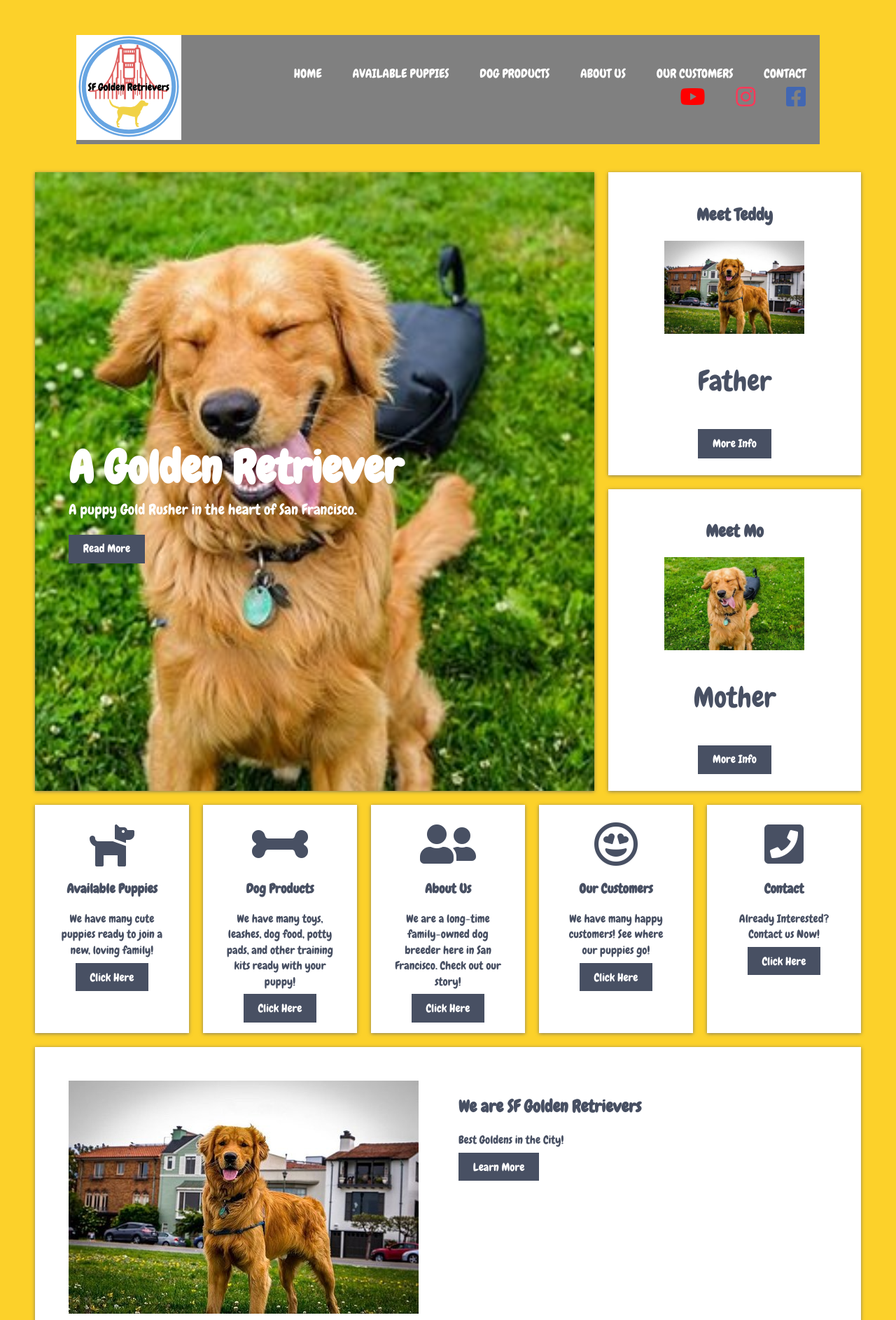
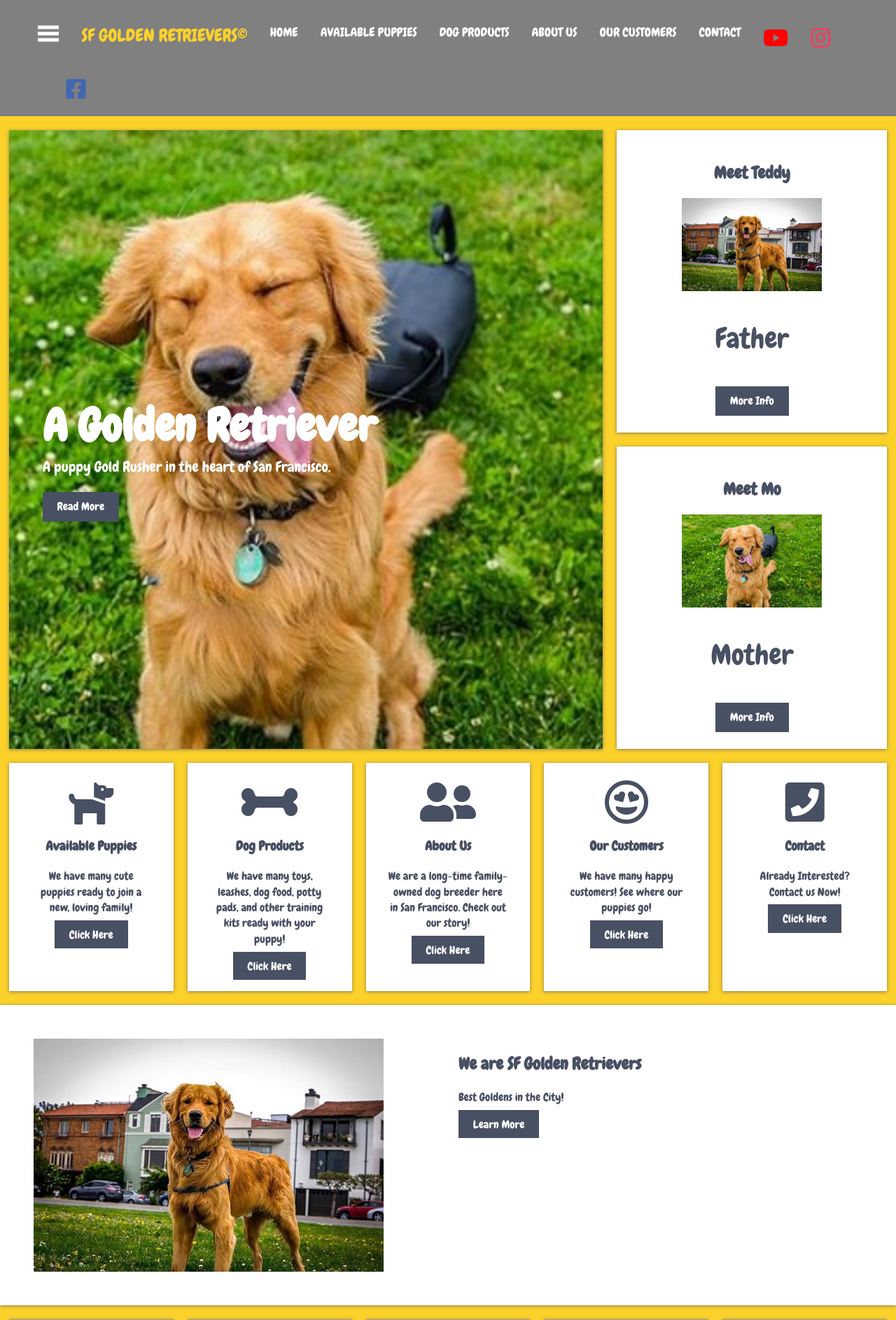
Before and after one commit to kotran222/sf-golden-retrievers, a PHP site: page / in a window 1280 px wide. Shown: the top 1886 px of the page at 70% size. Run offline with PHP 8.4, Linux system fonts and the light colour scheme; some libraries are stand-ins or nearby versions; grey boxes are pictures that could not be loaded.

Commit message:
updates to nav-bar

```diff
--- a/index.html
+++ b/index.html
@@ -20,24 +20,61 @@
         <!-- BLURB -->
         <div class="main">
             <!-- Navigation bar-->
-            <nav class="main-nav">
-                <div class="logo">
-                    <img src="images/logo2/logo.jpg"/>
-                </div>
-                <div class="nav-links">
-                    <ul>
+            <nav class="nav-bar">
+
+                <!-- The selection of tabs -->
+                <div class="nav-bar-selections">
+
+                    <!-- Side Menu -->
+                    <span class="open-slide">
+                        <a href="#" onclick="openSlideMenu()">
+                            <svg width="30" height="30">
+                                <path d="M0, 5 30, 5" stroke="#fff" stroke-width="5"/>
+                                <path d="M0, 14 30, 14" stroke="#fff" stroke-width="5"/>
+                                <path d="M0, 23 30, 23" stroke="#fff" stroke-width="5"/>
+                            </svg>
+                        </a>
+                    </span>
+
+                    <!-- Logo -->
+                    <div class="logo">
+                        <!-- <a href="#"><img src="images/logo2/logo.jpg"/></a> -->
+                        <a href="#" id="brand">SF GOLDEN RETRIEVERS&copy;</a>
+                    </div>
+
+                    <!-- Sub-tabs -->
+                    <ul class="nav-links">
                         <li><a href="#">Home</a></li>
                         <li><a href="sub_tabs/available_puppies.html">Available Puppies</a></li>
                         <li><a href="sub_tabs/dog_products.html">Dog Products</a></li>
                         <li><a href="sub_tabs/about_us.html">About Us</a></li>
                         <li><a href="sub_tabs/our_customers.html">Our Customers</a></li>
                         <li><a href="sub_tabs/contact.html">Contact</a></li>
-                        <li><a id="youtube" target="_blank" href="https://youtube.com"><i class="fab fa-youtube"></i></a></li>
-                        <li><a id="instagram" target="_blank" href="https://www.instagram.com/sf_golden_retrievers/"><i class="fab fa-instagram"></i></a></li>
-                        <li><a id="facebook" target="_blank" href="https://facebook.com"><i class="fab fa-facebook-square"></i></a></li>
+
+                        <!-- Social Media Links in navigation bar to far right -->
+                        <div class="nav-bar-social-media">
+                            <li><a id="youtube" target="_blank" href="https://youtube.com"><i class="fab fa-youtube"></i></a></li>
+                            <li><a id="instagram" target="_blank" href="https://www.instagram.com/sf_golden_retrievers/"><i class="fab fa-instagram"></i></a></li>
+                            <li><a id="facebook" target="_blank" href="https://facebook.com"><i class="fab fa-facebook-square"></i></a></li>
+                        </div>
                     </ul>
+
                 </div>
             </nav>
+
+            <!-- Navigation for within the side menu -->
+            <div class="side-nav" id="side-menu">
+                <a href="#" class="btn-close" onclick="closeSlideMenu()">&times;</a>
+                <a href="sub_tabs/available_puppies.html">Available Puppies</a>
+                <a href="sub_tabs/dog_products.html">Dog Products</a>
+                <a href="sub_tabs/about_us.html">About Us</a>
+                <a href="sub_tabs/our_customers.html">Our Customers</a>
+                <a href="sub_tabs/contact.html">Contact</a>
+                <a id="youtube" target="_blank" href="https://youtube.com"><i class="fab fa-youtube"></i></a>
+                <a id="instagram" target="_blank" href="https://www.instagram.com/sf_golden_retrievers/"><i class="fab fa-instagram"></i></a>
+                <a id="facebook" target="_blank" href="https://facebook.com"><i class="fab fa-facebook-square"></i></a>
+            </div>
+
 
             <!-- Top Container -->
             <section class="top-container">
--- a/puppystore.js
+++ b/puppystore.js
@@ -1 +1,11 @@
 // Puppy Store JS
+
+function openSlideMenu(){
+    document.getElementById('side-menu').style.width = '250px';
+    document.getElementById('main').style.marginRight = '250px';
+}
+
+function closeSlideMenu(){
+    document.getElementById('side-menu').style.width = '0';
+    document.getElementById('main').style.marginRight = '0';
+}
--- a/style.css
+++ b/style.css
@@ -13,12 +13,17 @@ html{
     box-sizing: border-box;
     font-family: 'Chewy', cursive;
     color: var(--dark);
+    overflow: hidden;
+    height: 100%;
+    /* margin: 0; */
 }
 
 body{
     background: #fcd12a;
-    margin: 30px 50px;
     line-height: 1.4;
+    margin: 0;
+    height: 100%;
+    overflow: auto;
 }
 
 .btn{
@@ -40,49 +45,100 @@ a:hover {
 .main{
     display: grid;
     grid-gap: 20px;
+    transition: margin-right 0.5s;
 }
 
 
 /* Navigation */
-.main-nav{
-    width: 90%;
-    position: sticky;
-    margin: 20px auto;
-    z-index: 1;
-    display: flex;
+.nav-bar{
+    background-color: grey;
+    overflow: hidden;
     align-items: center;
-    background: grey;
 }
 
-.logo{
-    flex-basis: 20%;
+.nav-bar ul{
+    margin:  20px 0 0 0;
+    list-style: none;
 }
 
-.logo img{
-    width: 150px;
+/* .navbar .logo{
+
+} */
+
+/* .logo img{
+    width: 125px;
+    height: 100px;
+} */
+
+.nav-bar .logo #brand{
+    flex-basis: 20%;
+    font-size: 25px;
+    color: #fcd12a;
 }
 
-.nav-links{
-    flex: 1;
-    text-align: right;
+.nav-bar .nav-bar-selections{
+    margin-left: 3%;
+    margin-right: 3%;
 }
 
-.nav-links ul li{
-    display: grid;
-    grid-gap: 20px;
-    padding: 0;
-    list-style: none;
-    grid-template-columns: repeat(9, 1fr);
-    display: inline-block;
-    margin: 0 20px;
-}
-
-.nav-links ul li a{
-    color: #fff;
+.nav-bar .nav-bar-selections a{
+    float: left;
+    display: block;
+    color: white;
+    text-align: center;
+    padding: 14px 16px;
     text-decoration: none;
     text-transform: uppercase;
     font-size: 1.1rem;
 }
+
+.navbar .nav-links li a:hover{
+    color: #fcd12a;
+}
+
+.nav-bar-social-media{
+    /* float: right; */
+    display: block;
+}
+
+
+/* Side Menu */
+.side-nav{
+    height: 100%;
+    width: 0;
+    position: fixed;
+    z-index: 1;
+    top: 0;
+    left: 0;
+    background-color: grey;
+    opacity: 0.9;
+    overflow-x: hidden;
+    padding-top: 60px;
+    transition: 0.5s;
+    text-align: left;
+}
+
+.side-nav a{
+    padding: 10px 10px 10px 30px;
+    text-decoration: none;
+    font-size: 22px;
+    color: #fcd12a;
+    display: block;
+    transition: 0.3s;
+}
+
+.side-nav a:hover{
+    color: white;
+}
+
+.side-nav .btn-close{
+    position: absolute;
+    top: 0;
+    right: 22px;
+    font-size: 36px;
+    margin-left: 50px;
+}
+
 
 #youtube{
     color: red;
@@ -115,6 +171,8 @@ a:hover {
 .top-container{
     display: grid;
     grid-gap: 20px;
+    margin-left: 1%;
+    margin-right: 1%;
     grid-template-areas:
         'showcase showcase top-box-a'
         'showcase showcase top-box-b'
@@ -179,6 +237,8 @@ a:hover {
     display: grid;
     grid-gap: 20px;
     grid-template-columns: repeat(auto-fit, minmax(200px, 1fr));
+    margin-left: 1%;
+    margin-right: 1%;
 }
 
 .box{
@@ -203,6 +263,8 @@ a:hover {
     display: grid;
     grid-gap: 20px;
     grid-template-columns: repeat(auto-fit, minmax(200px, 1fr));
+    margin-left: 1%;
+    margin-right: 1%;
 }
 
 .portfolio img{
@@ -240,11 +302,25 @@ hr.solid {
 }
 
 /* Media Queries */
-@media(max-width: 700px){
+@media(max-width: 875px){
+    .nav-bar-selections .nav-links{
+        display: none;
+    }
+
     .top-container{
         grid-template-areas:
             'showcase showcase'
             'top-box-a top-box-b';
+    }
+
+}
+
+@media(max-width: 600px){
+    .top-container{
+        grid-template-areas:
+            'showcase'
+            'top-box-a'
+            'top-box-b';
     }
 
     .showcase h1{
@@ -264,14 +340,5 @@ hr.solid {
         text-align: center;
         margin: auto;
     }
-}
-
-@media(max-width: 500px){
-    .top-container{
-        grid-template-areas:
-            'showcase'
-            'top-box-a'
-            'top-box-b';
-    }
 
 }
--- a/sub_tabs/contact.css
+++ b/sub_tabs/contact.css
@@ -56,9 +56,9 @@
 .left-box{
     grid-area: left-box;
     min-width: 250px;
-    height: 375px;
+    height: 410px;
     background-position: center;
-    padding: 3rem;
+    padding: 2rem;
 
     display: flex;
     flex-direction: column;
```
Also changed, not shown: sub_tabs/about_us.html (+49 -10 lines), sub_tabs/available_puppies.html (+49 -10 lines), sub_tabs/contact.html (+50 -10 lines), sub_tabs/dog_products.html (+50 -10 lines), sub_tabs/our_customers.html (+51 -10 lines), 3 other files.
